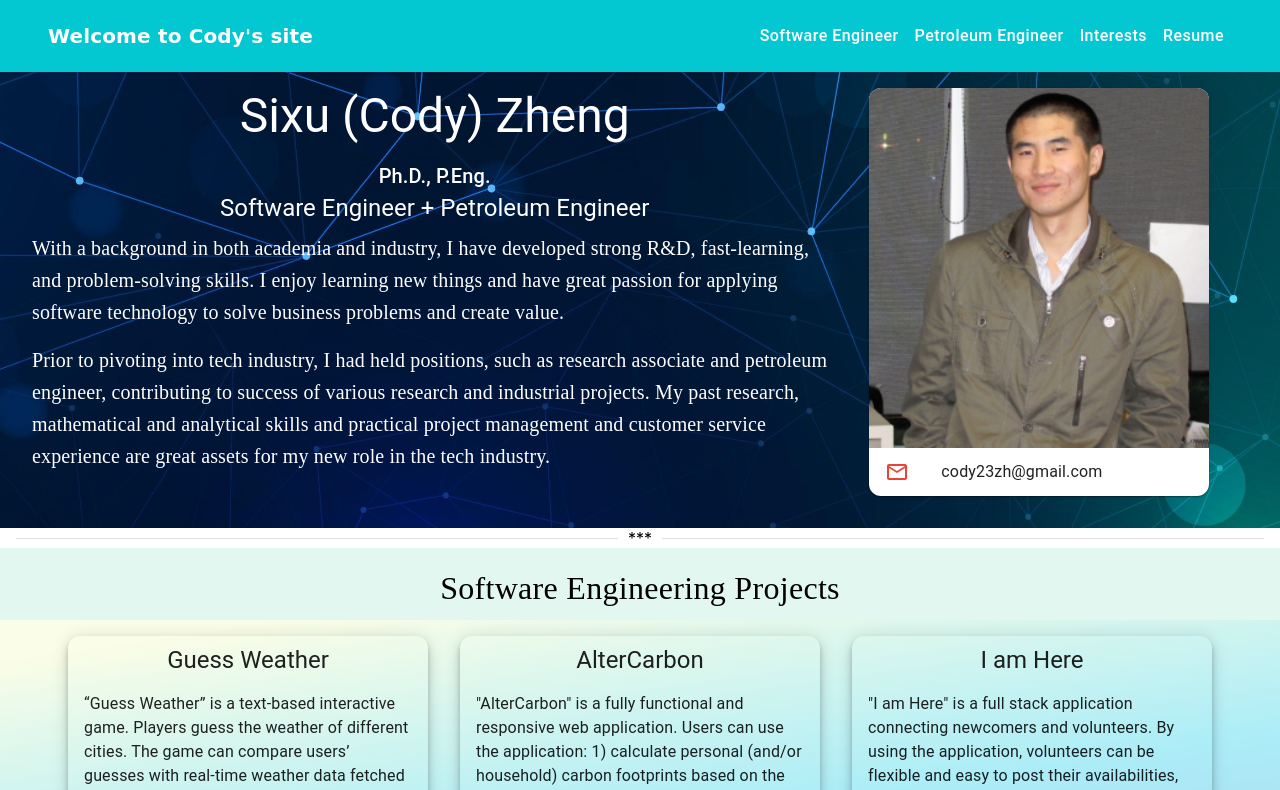
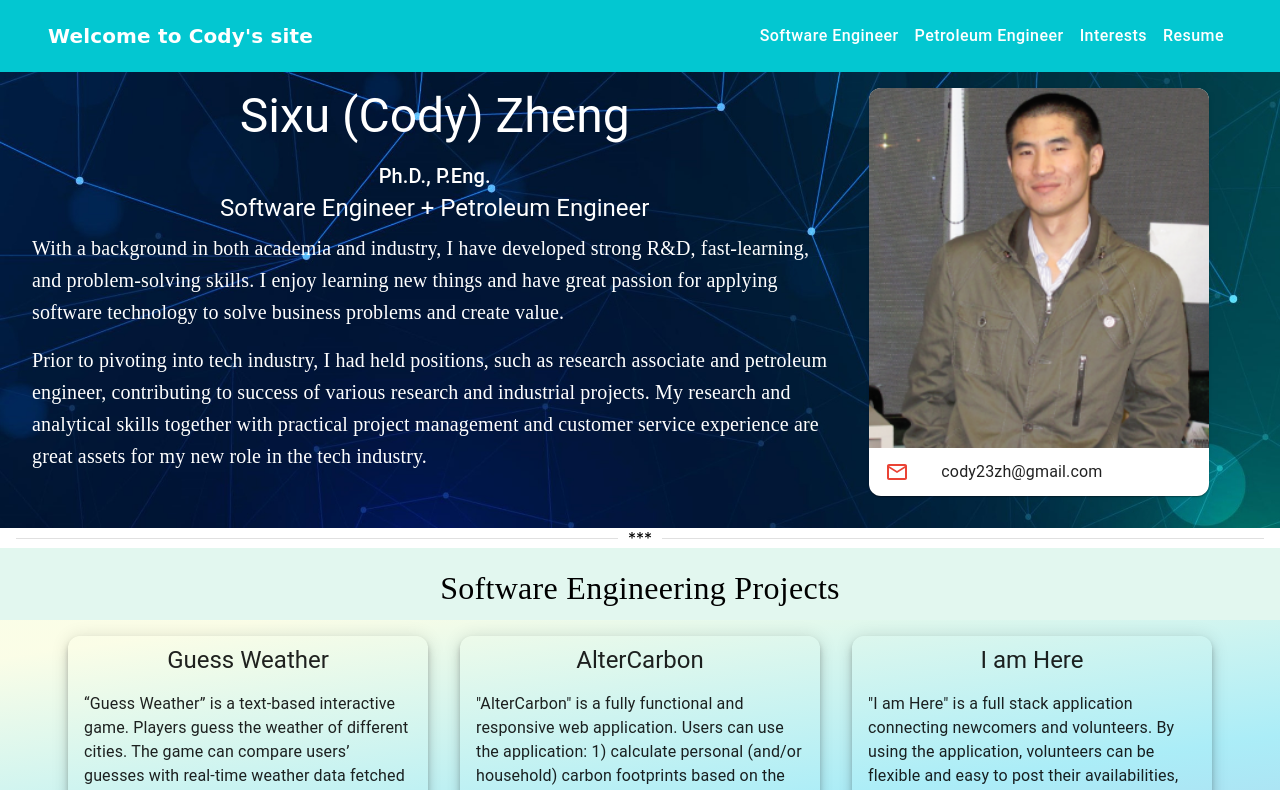
Before and after one commit to Cody2022/personalsite, a React (Create React App) app: page / in a window 1280 px wide. Shown: the top 790 px of the page. Built offline with nearby package versions, Linux system fonts and the light colour scheme.

Commit message:
Modified sefl-intro

```diff
--- a/src/Pages/SoftwareEngineer.js
+++ b/src/Pages/SoftwareEngineer.js
@@ -92,8 +92,7 @@ const SoftwareEngineer = () => {
           >
             Prior to pivoting into tech industry, I had held positions, such as
             research associate and petroleum engineer, contributing to success
-            of various research and industrial projects. My past research,
-            mathematical and analytical skills and practical project management
+            of various research and industrial projects. My research and analytical skills together with practical project management
             and customer service experience are great assets for my new role in
             the tech industry.
           </Typography>
```
